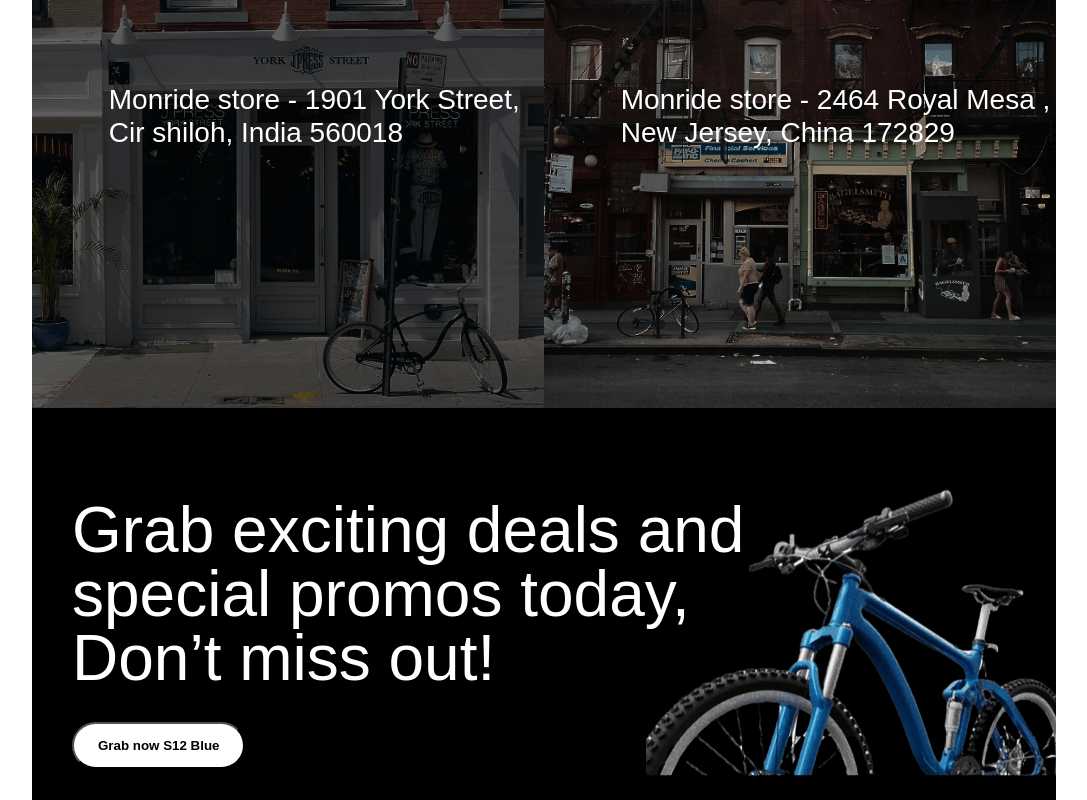
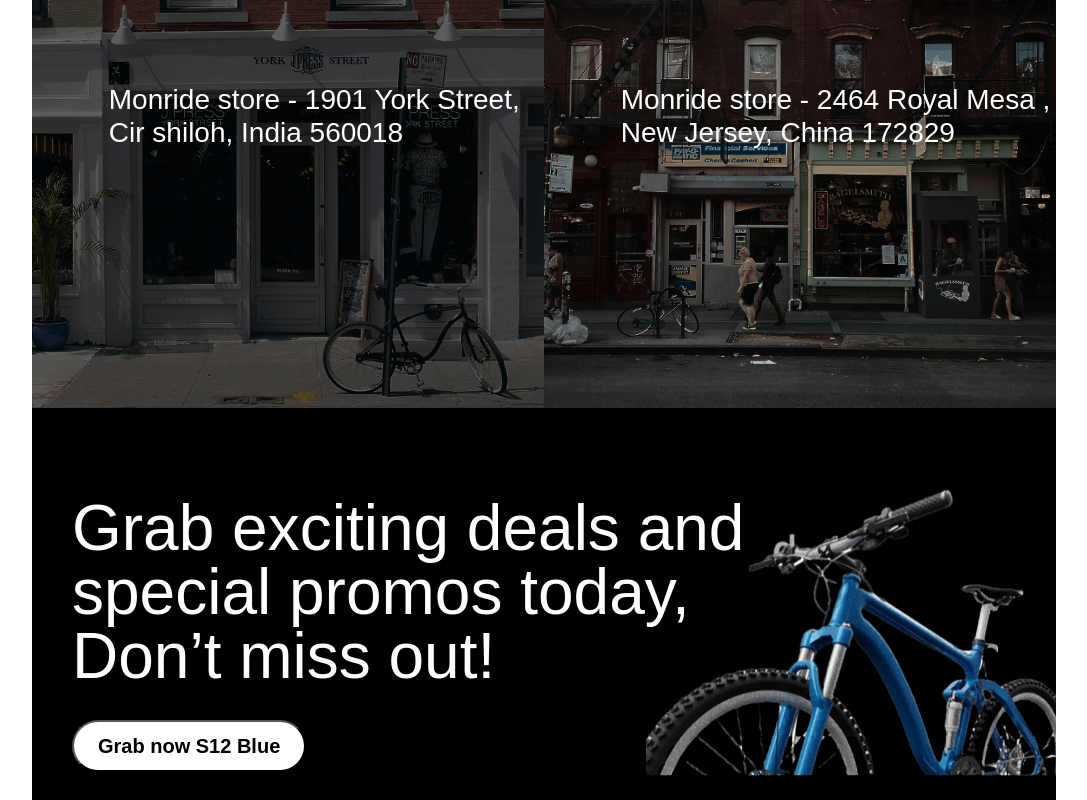
Before and after one commit to Akmalov-dev/Mornride, a React (Vite) app: page / in a window 1280 px wide. Shown: the part 1319-2119 px from the top of the page, without its empty margins (96-1183 px from the left). Built offline with nearby package versions, Linux system fonts and the light colour scheme.

Commit message:
grab star css btn

```diff
--- a/src/components/Grab/Grab.css
+++ b/src/components/Grab/Grab.css
@@ -24,6 +24,8 @@
    border-radius: 30px;
    color: #000000;
    font-weight: 700;
+   font-size: 20px;
+   line-height: 100%;
 }
 .grab-right{
     width: 100%;
```
